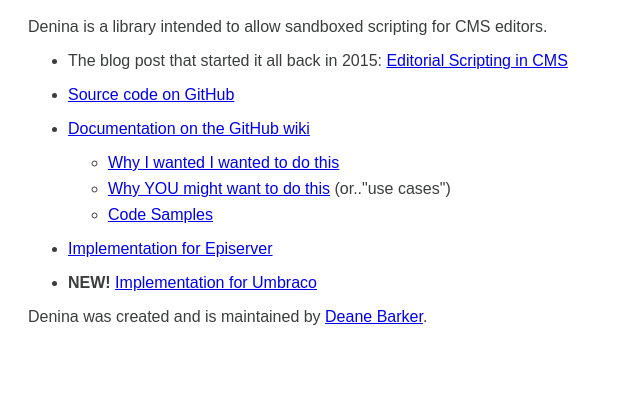
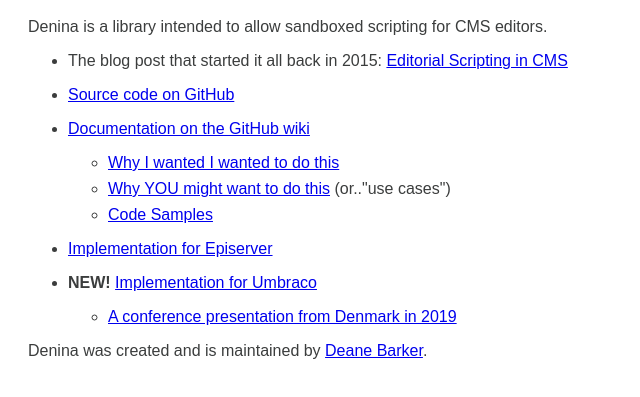
Before and after one commit to deanebarker/Denina-Sharp, a plain HTML site: page docs/index.html in a window 1280 px wide. Shown: the part 121-518 px from the top of the page, without its empty margins (0-640 px from the left). Drawn offline with Linux system fonts and the light colour scheme; a web font is replaced by a local one.

Commit message:
Update index.html

```diff
--- a/docs/index.html
+++ b/docs/index.html
@@ -37,7 +37,12 @@ ul ul li { margin-bottom: 0.5em; }
 				</ul>
 			</li>
 			<li><a href="https://github.com/deanebarker/Denina-Sharp/wiki/Episerver-Script-Block">Implementation for Episerver</a></li>
-			<li><strong>NEW!</strong> <a href="https://github.com/LennardF1989/DeninaSharp.Umbraco">Implementation for Umbraco</a></li>
+			<li><strong>NEW!</strong> <a href="https://github.com/LennardF1989/DeninaSharp.Umbraco">Implementation for Umbraco</a>
+			<ul>
+				<li><a href="https://www.youtube.com/watch?v=a_xmvt1w6Ww">A conference presentation from Denmark in 2019</a></li>
+			</ul>
+
+			</li>
 		</ul>
 		<p>
 			Denina was created and is maintained by <a href="http://linkedin.com/in/deane">Deane Barker</a>.
```
